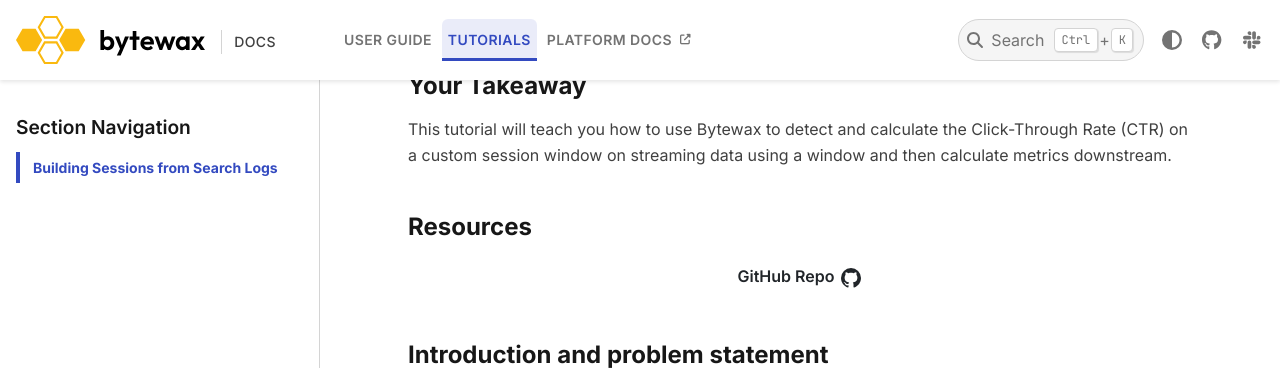
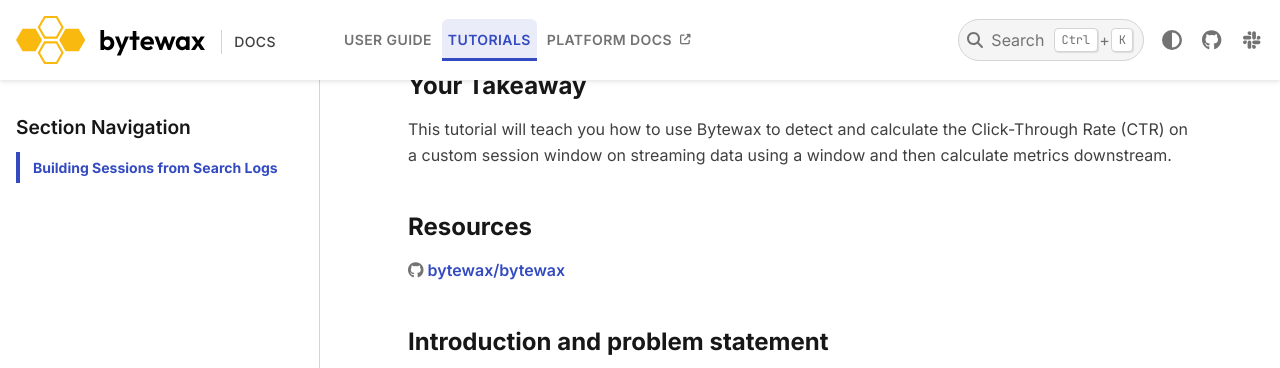
Before and after one commit to bytewax/bytewax, a Sphinx documentation site: the page built from docs/tutorials/search-logs/index.md, in a window 1280 px wide and 900 px high, scrolled down 398 px, cut to the strip 0-368 px from the top of the window. Built offline with Sphinx 7.4.7 and the PyData theme 0.15.4, drawn with Linux system fonts in a browser that asks for light colours; pages that are not in the unit, such as notebooks, are missing from menus.

Commit message:
replace github logo
Co-authored-by: David Selassie <david@bytewax.io>
Signed-off-by: Laura Gutierrez Funderburk <lfunderburk@users.noreply.github.com>

```diff
--- a/docs/tutorials/search-logs/index.md
+++ b/docs/tutorials/search-logs/index.md
@@ -13,14 +13,7 @@
 
 ## Resources
 
-<p style="text-align: center;">
-  <a href="https://github.com/bytewax/search-session" rel="noopener noreferrer" target="_blank" class="btn btn--github btn--lg">
-    GitHub Repo
-    <svg data-v-e8d572f6="" xmlns="http://www.w3.org/2000/svg" xmlns:xlink="http://www.w3.org/1999/xlink" aria-hidden="true" role="img" class="inline-block -mr-1 ml-2" width="1.5rem" height="1.5rem" viewBox="0 0 24 24">
-      <path fill="currentColor" d="M12 2A10 10 0 0 0 2 12c0 4.42 2.87 8.17 6.84 9.5c.5.08.66-.23.66-.5v-1.69c-2.77.6-3.36-1.34-3.36-1.34c-.46-1.16-1.11-1.47-1.11-1.47c-.91-.62.07-.6.07-.6c1 .07 1.53 1.03 1.53 1.03c.87 1.52 2.34 1.07 2.91.83c.09-.65.35-1.09.63-1.34c-2.22-.25-4.55-1.11-4.55-4.92c0-1.11.38-2 1.03-2.71c-.1-.25-.45-1.29.1-2.64c0 0 .84-.27 2.75 1.02c.79-.22 1.65-.33 2.5-.33s1.71.11 2.5.33c1.91-1.29 2.75-1.02 2.75-1.02c.55 1.35.2 2.39.1 2.64c.65.71 1.03 1.6 1.03 2.71c0 3.82-2.34 4.66-4.57 4.91c.36.31.69.92.69 1.85V21c0 .27.16.59.67.5C19.14 20.16 22 16.42 22 12A10 10 0 0 0 12 2"></path>
-    </svg>
-  </a>
-</p>
+<https://github.com/bytewax/bytewax/tree/main/docs/tutorials/search-logs>
 
 ## Introduction and problem statement
 
```
